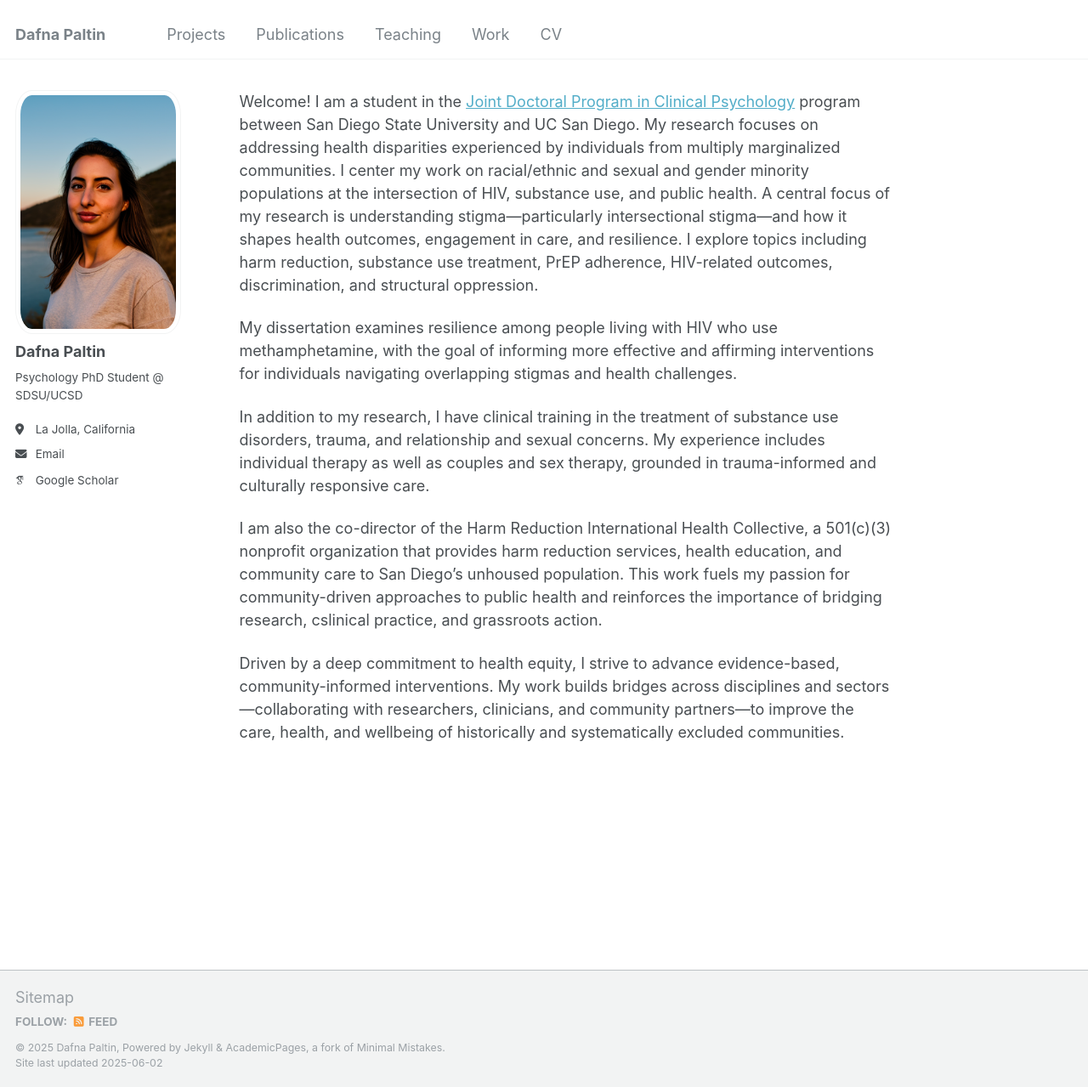
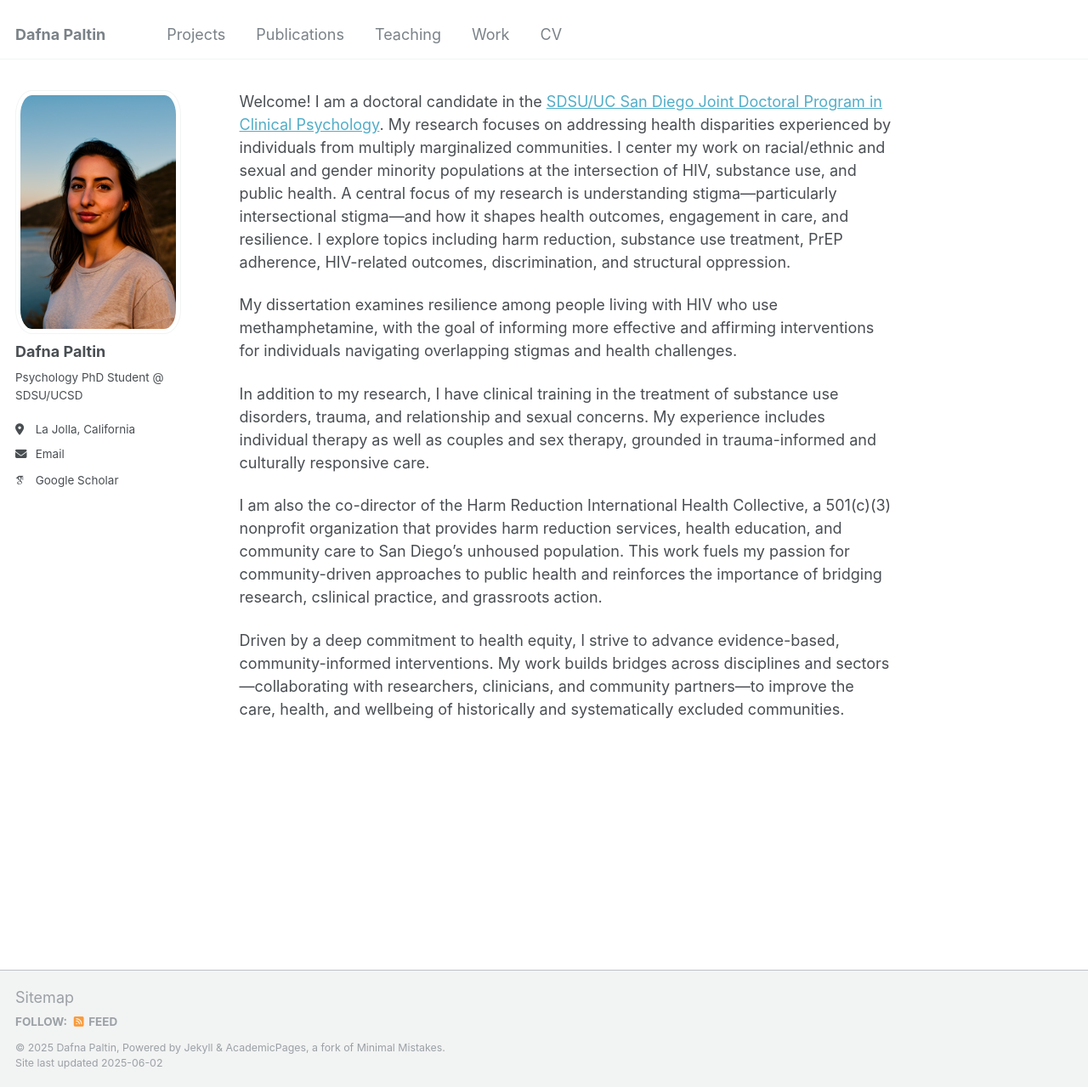
Before and after one commit to Dpaltin/Dpaltin.github.io, a Jekyll site: the page built from _pages/about.md, in a window 1280 px wide and 1279 px high. Shown: the whole window at 85% size. Built offline with Jekyll 4.4.1, drawn with Linux system fonts in a browser that asks for light colours; some web fonts are replaced.

Commit message:
update 1st sentence bio

```diff
--- a/_pages/about.md
+++ b/_pages/about.md
@@ -7,7 +7,7 @@ redirect_from:
   - /about.html
 ---
 
-Welcome! I am a student in the [Joint Doctoral Program in Clinical Psychology](https://psychology.sdsu.edu/doctoral/clinical/) program between San Diego State University and UC San Diego. My research focuses on addressing health disparities experienced by individuals from multiply marginalized communities. I center my work on racial/ethnic and sexual and gender minority populations at the intersection of HIV, substance use, and public health. A central focus of my research is understanding stigma—particularly intersectional stigma—and how it shapes health outcomes, engagement in care, and resilience. I explore topics including harm reduction, substance use treatment, PrEP adherence, HIV-related outcomes, discrimination, and structural oppression.
+Welcome! I am a doctoral candidate in the [SDSU/UC San Diego Joint Doctoral Program in Clinical Psychology](https://psychology.sdsu.edu/doctoral/clinical/). My research focuses on addressing health disparities experienced by individuals from multiply marginalized communities. I center my work on racial/ethnic and sexual and gender minority populations at the intersection of HIV, substance use, and public health. A central focus of my research is understanding stigma—particularly intersectional stigma—and how it shapes health outcomes, engagement in care, and resilience. I explore topics including harm reduction, substance use treatment, PrEP adherence, HIV-related outcomes, discrimination, and structural oppression.
 
 My dissertation examines resilience among people living with HIV who use methamphetamine, with the goal of informing more effective and affirming interventions for individuals navigating overlapping stigmas and health challenges.
 
```
